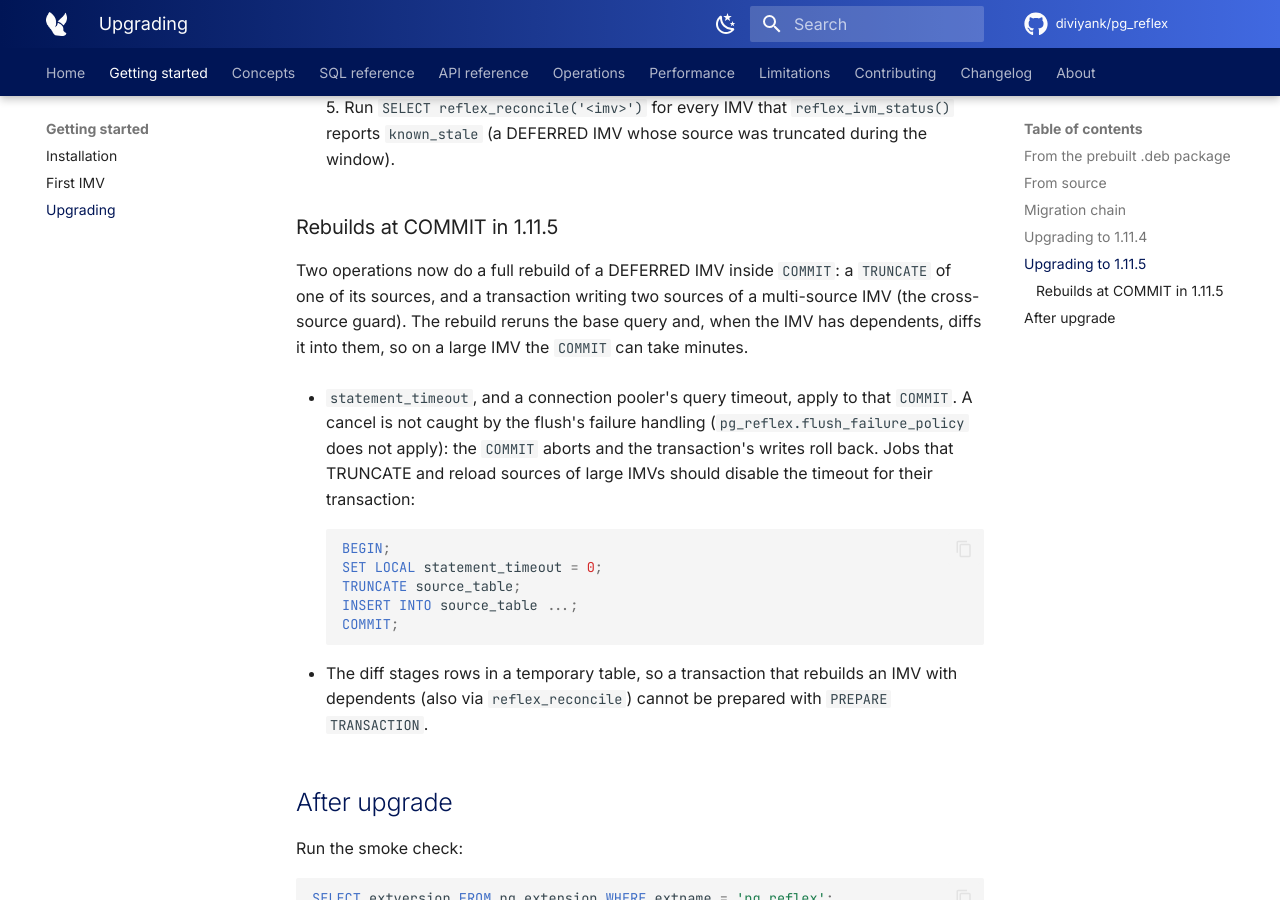
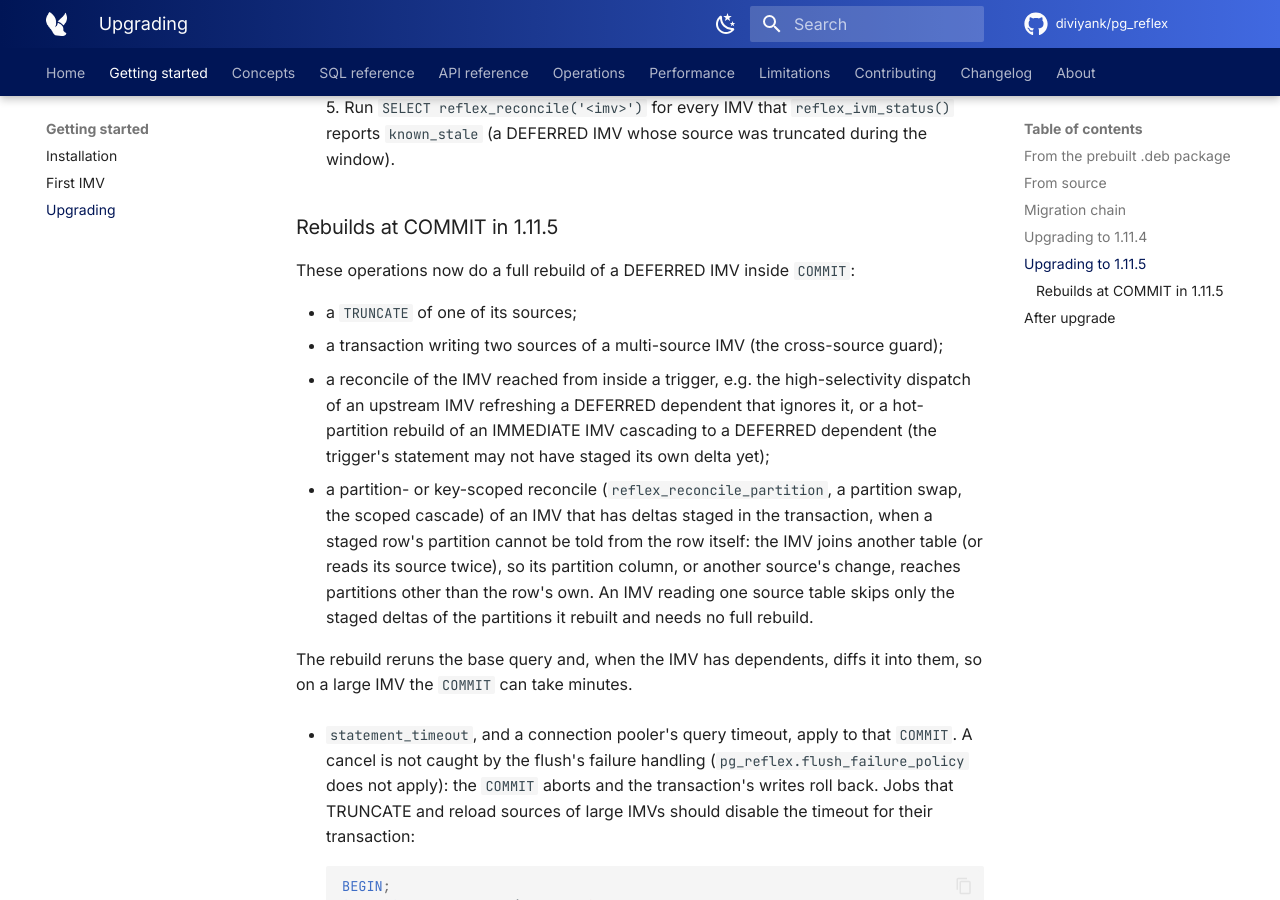
Before and after one commit to diviyank/pg_reflex, an MkDocs documentation site: the page built from docs/getting-started/upgrading.md, in a window 1280 px wide and 900 px high, scrolled down 7475 px. Built offline with MkDocs 1.6.1 and Material for MkDocs 9.7.7, drawn with Linux system fonts in a browser that asks for light colours; comment, search, counter and statistics services are not loaded.

Commit message:
docs: COMMIT-time rebuild cases, RECONCILE QUEUED FOR COMMIT and same-statement CTE limit

```diff
--- a/docs/getting-started/upgrading.md
+++ b/docs/getting-started/upgrading.md
@@ -140,11 +140,26 @@ passthrough `INSERT`) keep working. Keep the window short:
 
 ### Rebuilds at COMMIT in 1.11.5
 
-Two operations now do a full rebuild of a DEFERRED IMV inside `COMMIT`:
-a `TRUNCATE` of one of its sources, and a transaction writing two sources
-of a multi-source IMV (the cross-source guard). The rebuild reruns the base
-query and, when the IMV has dependents, diffs it into them, so on a large
-IMV the `COMMIT` can take minutes.
+These operations now do a full rebuild of a DEFERRED IMV inside `COMMIT`:
+
+- a `TRUNCATE` of one of its sources;
+- a transaction writing two sources of a multi-source IMV (the cross-source
+  guard);
+- a reconcile of the IMV reached from inside a trigger, e.g. the
+  high-selectivity dispatch of an upstream IMV refreshing a DEFERRED
+  dependent that ignores it, or a hot-partition rebuild of an IMMEDIATE IMV
+  cascading to a DEFERRED dependent (the trigger's statement may not have
+  staged its own delta yet);
+- a partition- or key-scoped reconcile (`reflex_reconcile_partition`, a
+  partition swap, the scoped cascade) of an IMV that has deltas staged in the
+  transaction, when a staged row's partition cannot be told from the row
+  itself: the IMV joins another table (or reads its source twice), so its
+  partition column, or another source's change, reaches partitions other
+  than the row's own. An IMV reading one source table skips only the staged
+  deltas of the partitions it rebuilt and needs no full rebuild.
+
+The rebuild reruns the base query and, when the IMV has dependents, diffs it
+into them, so on a large IMV the `COMMIT` can take minutes.
 
 - `statement_timeout`, and a connection pooler's query timeout,
   apply to that `COMMIT`. A cancel is not caught by the flush's failure
```
Also changed, not shown: docs/api/reflex_reconcile.md (+22 -1 lines), docs/api/reflex_reconcile_partition.md (+2 -0 lines).
